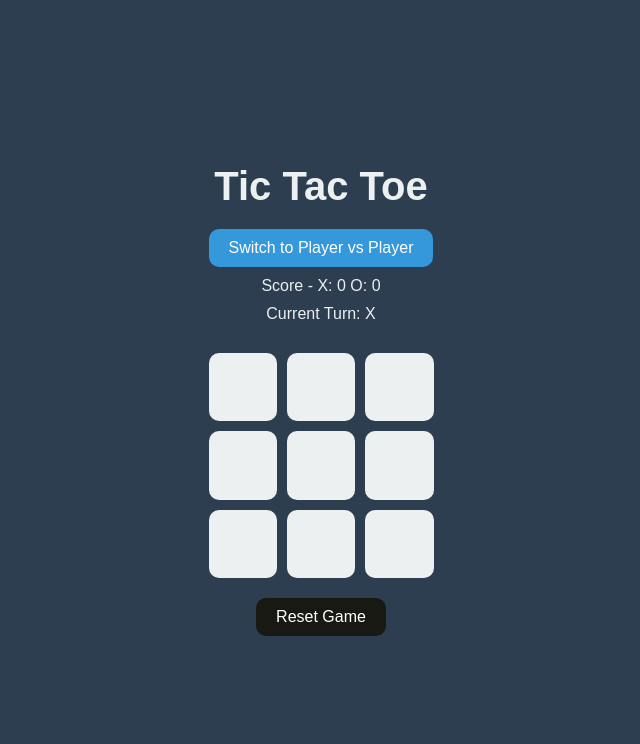
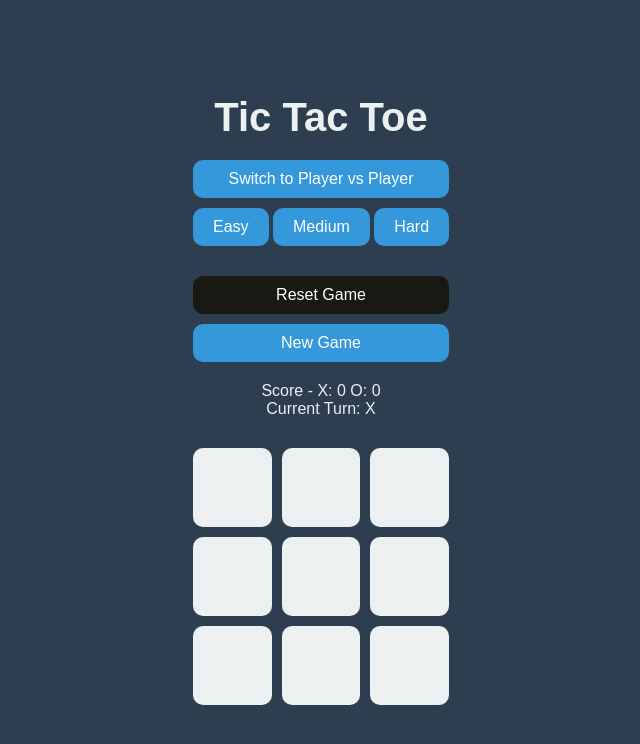
Before and after one commit to amanjotsingh06/tic-tac-toe, a plain HTML site: page index.html in a window 1280 px wide. Shown: the whole page, without its empty margins (319-959 px from the left). Drawn offline with Linux system fonts and the light colour scheme.

Commit message:
Update index.html
Add difficulty options

```diff
--- a/index.html
+++ b/index.html
@@ -12,9 +12,16 @@
         <h1>Tic Tac Toe</h1>
         <div class="controls">
           <button id="mode-toggle">Switch to Player vs Player</button>
-          <div id="score-display"></div>
-          <div id="turn-display"></div>
+          <div class="difficulty-controls">
+            <button id="easy-btn" class="difficulty-btn">Easy</button>
+            <button id="medium-btn" class="difficulty-btn">Medium</button>
+            <button id="hard-btn" class="difficulty-btn">Hard</button>
+          </div>
+          <button id="reset-btn">Reset Game</button>
+          <button id="new-game-btn">New Game</button>
         </div>
+        <div id="score-display">Score - X: 0 O: 0</div>
+        <div id="turn-display">Current Turn: X (Difficulty: hard)</div>
       </div>
 
       <div class="game-board">
@@ -29,14 +36,10 @@
         <button class="cell" data-index="8"></button>
       </div>
 
-      <div class="game-controls">
-        <button id="reset-btn">Reset Game</button>
-      </div>
-
       <div class="modal hide">
         <div class="modal-content">
-          <p id="result-message"></p>
-          <button id="new-game-btn">New Game</button>
+          <div id="result-message"></div>
+          <button id="play-again-btn">Play Again</button>
         </div>
       </div>
     </div>
```
